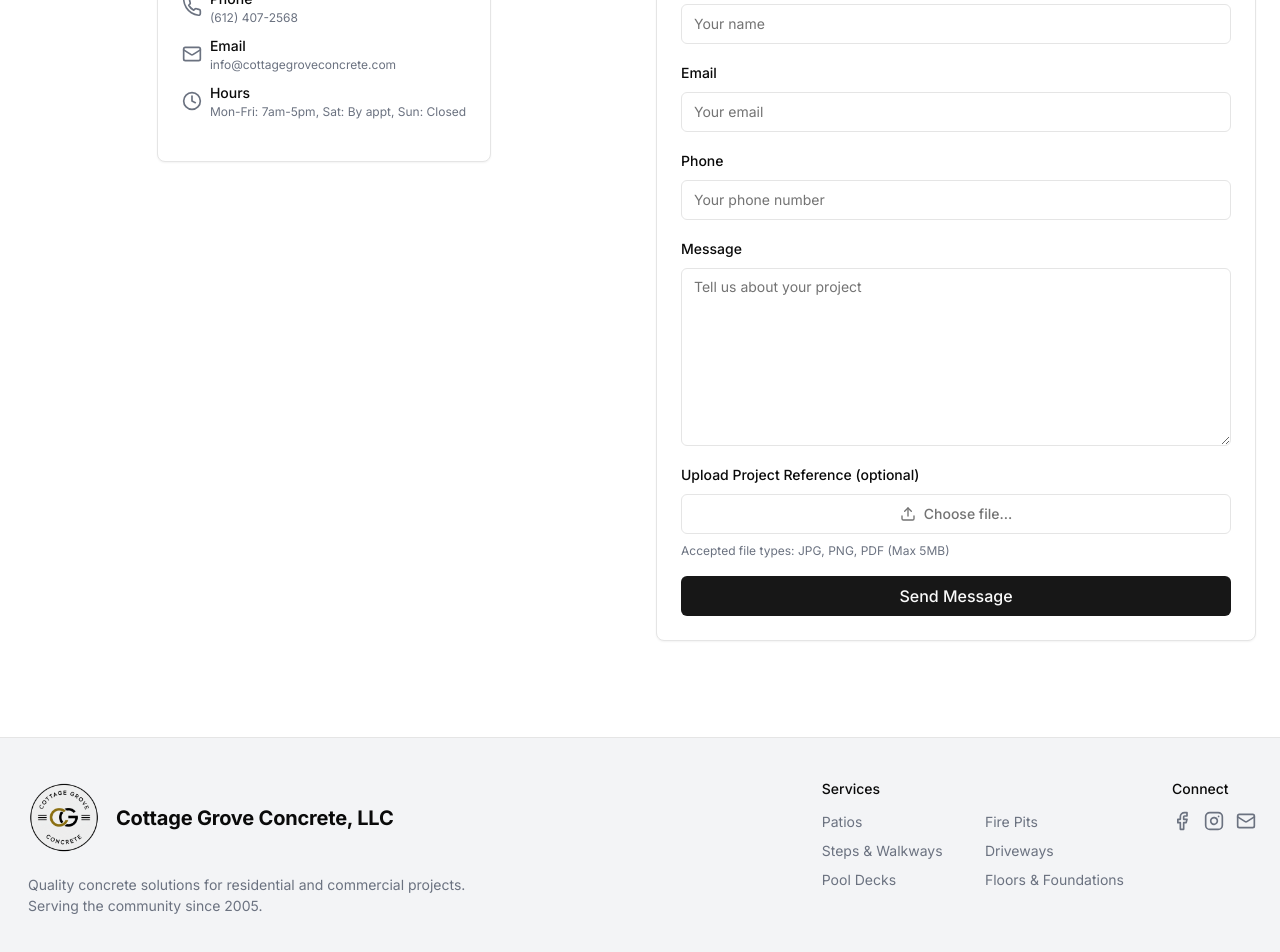
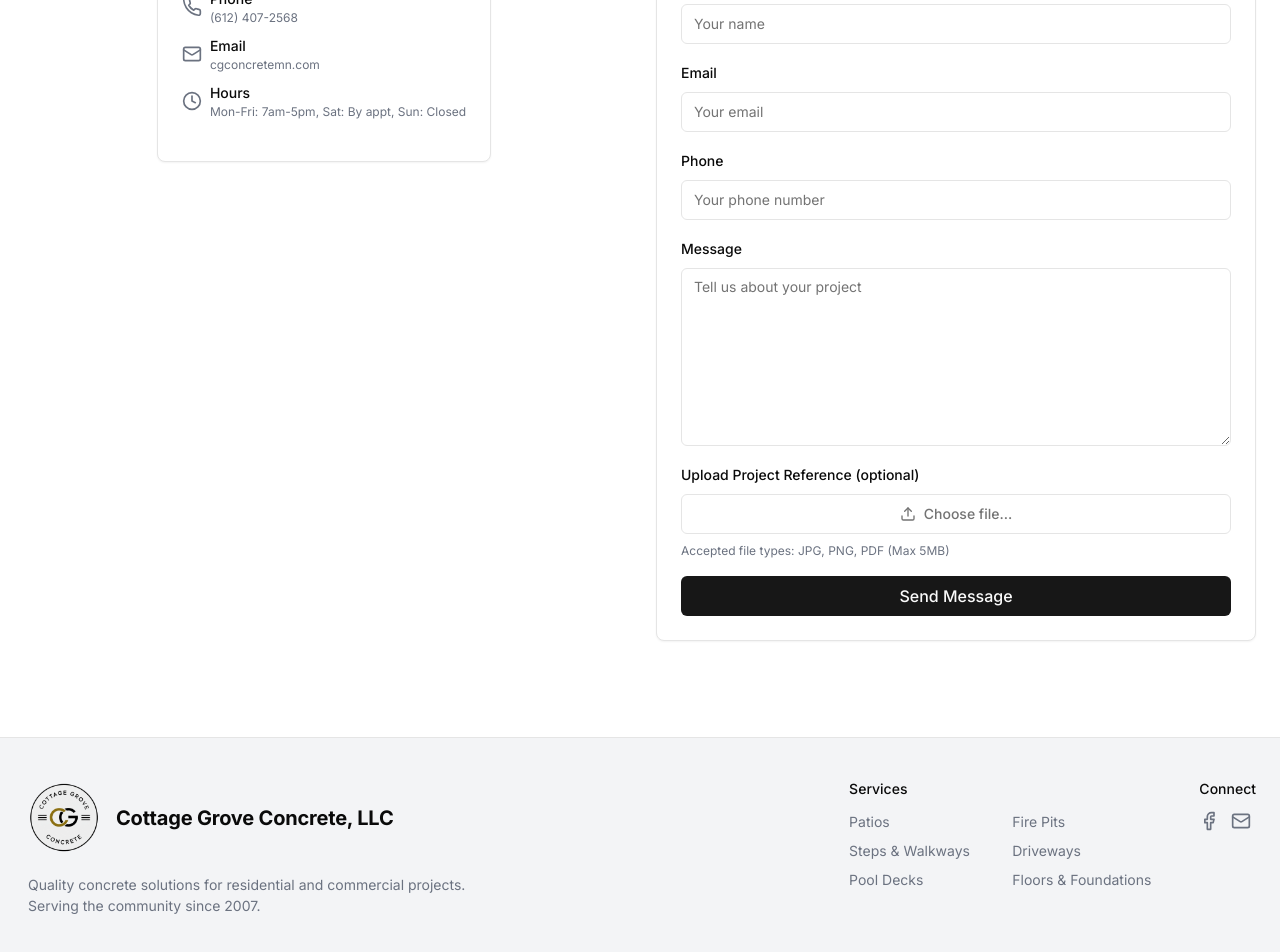
Before and after one commit to jacob-gaylord/cg-concrete, a Next.js app: page /contact in a window 1280 px wide. Shown: the part 456-1408 px from the top of the page. Built offline with nearby package versions, Linux system fonts and the light colour scheme.

Commit message:
Update contact email address and footer content; remove Instagram link and update Facebook link

```diff
--- a/app/contact/page.tsx
+++ b/app/contact/page.tsx
@@ -217,7 +217,7 @@ export default function ContactPage() {
                   <Mail className="h-5 w-5 text-gray-500" />
                   <div>
                     <div className="font-medium text-body-md">Email</div>
-                    <div className="text-gray-500 text-body-sm">info@cottagegroveconcrete.com</div>
+                    <div className="text-gray-500 text-body-sm">cgconcretemn.com</div>
                   </div>
                 </div>
                 <div className="flex items-center gap-2">
--- a/components/site-footer.tsx
+++ b/components/site-footer.tsx
@@ -1,5 +1,5 @@
 import Link from "next/link"
-import { Facebook, Instagram, Twitter, Mail } from "lucide-react"
+import { Facebook, Twitter, Mail } from "lucide-react"
 import Image from "next/image"
 
 export function SiteFooter() {
@@ -13,7 +13,7 @@ export function SiteFooter() {
             <span className="text-heading-sm font-bold">Cottage Grove Concrete, LLC</span>
           </Link>
           <p className="text-body-md text-gray-500 ml-1">
-            Quality concrete solutions for residential and commercial projects. Serving the community since 2005.
+            Quality concrete solutions for residential and commercial projects. Serving the community since 2007.
           </p>
         </div>
 
@@ -48,15 +48,11 @@ export function SiteFooter() {
           <div className="space-y-3">
             <h3 className="text-body-md font-medium">Connect</h3>
             <div className="flex space-x-3">
-              <Link href="#" className="text-gray-500 hover:text-gray-900">
+              <Link href="https://www.facebook.com/share/1BmxGDHnxj/?mibextid=wwXIfr" className="text-gray-500 hover:text-gray-900">
                 <Facebook className="h-5 w-5" />
                 <span className="sr-only">Facebook</span>
               </Link>
-              <Link href="#" className="text-gray-500 hover:text-gray-900">
-                <Instagram className="h-5 w-5" />
-                <span className="sr-only">Instagram</span>
-              </Link>
-              <Link href="mailto:info@cottagegroveconcrete.com" className="text-gray-500 hover:text-gray-900">
+              <Link href="mailto:cgconcretemn.com" className="text-gray-500 hover:text-gray-900">
                 <Mail className="h-5 w-5" />
                 <span className="sr-only">Email</span>
               </Link>
```
